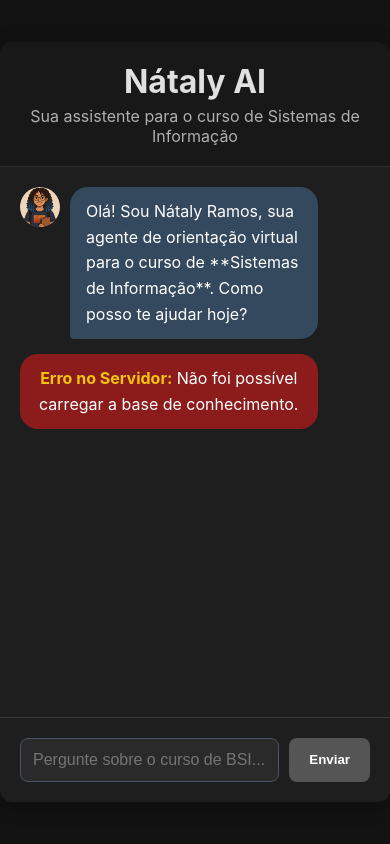
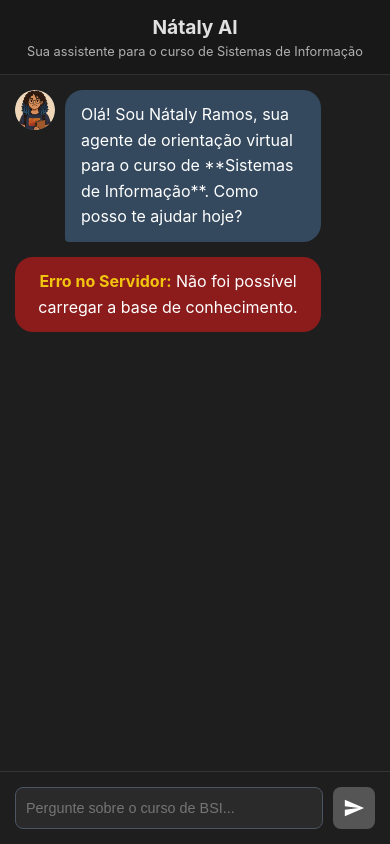
Before and after one commit to hugosb2/bsi-Agent, a Flask app: page / in a window 390 px wide. Run offline with Flask 3, Linux system fonts and the light colour scheme.

Commit message:
atualização de interface

```diff
--- a/static/css/style.css
+++ b/static/css/style.css
@@ -7,6 +7,7 @@
     --user-msg-bg: #2c3e50;
     --ai-msg-bg: #34495e;
     --error-msg-bg: #8c1c1c;
+    --border-color: rgba(255, 255, 255, 0.1);
 }
 
 body {
@@ -35,12 +36,20 @@
 header {
     padding: 20px;
     background-color: rgba(0,0,0,0.2);
-    border-bottom: 1px solid rgba(255, 255, 255, 0.1);
+    border-bottom: 1px solid var(--border-color);
     text-align: center;
 }
 
-header h1 { margin: 0; }
-header p { margin: 5px 0 0; color: var(--secondary-text-color); }
+header h1 {
+    margin: 0;
+    font-size: 1.5rem;
+}
+
+header p {
+    margin: 5px 0 0;
+    color: var(--secondary-text-color);
+    font-size: 0.9rem;
+}
 
 .chat-box {
     flex-grow: 1;
@@ -58,25 +67,52 @@
     max-width: 85%;
     line-height: 1.6;
 }
+
 .message .text {
     padding: 12px 16px;
     border-radius: 18px;
     color: white;
 }
-.message .text a { color: var(--accent-color); }
-.message .text strong { color: #f1c40f; }
-.message .text pre { background-color: #000; padding: 10px; border-radius: 8px; overflow-x: auto; }
+
+.message .text a {
+    color: var(--accent-color);
+    text-decoration: none;
+}
+.message .text a:hover {
+    text-decoration: underline;
+}
+
+.message .text strong {
+    color: #f1c40f;
+}
+
+.message .text pre {
+    background-color: #000;
+    padding: 10px;
+    border-radius: 8px;
+    overflow-x: auto;
+    white-space: pre-wrap;
+    word-wrap: break-word;
+}
 
 .user-message {
     align-self: flex-end;
     flex-direction: row-reverse;
 }
-.user-message .text { background-color: var(--user-msg-bg); border-bottom-right-radius: 4px; }
+
+.user-message .text {
+    background-color: var(--user-msg-bg);
+    border-bottom-right-radius: 4px;
+}
 
 .ai-message {
     align-self: flex-start;
 }
-.ai-message .text { background-color: var(--ai-msg-bg); border-bottom-left-radius: 4px; }
+
+.ai-message .text {
+    background-color: var(--ai-msg-bg);
+    border-bottom-left-radius: 4px;
+}
 
 .error-message .text {
     background-color: var(--error-msg-bg);
@@ -90,6 +126,7 @@
     border-radius: 50%;
     background-color: #4b5563;
     object-fit: cover;
+    flex-shrink: 0;
 }
 
 .loading-indicator {
@@ -100,21 +137,27 @@
     font-style: italic;
     color: var(--secondary-text-color);
 }
+
 .spinner {
-    width: 20px; height: 20px;
+    width: 20px;
+    height: 20px;
     border: 3px solid rgba(255, 255, 255, 0.3);
     border-top-color: var(--accent-color);
     border-radius: 50%;
     animation: spin 1s linear infinite;
 }
-@keyframes spin { to { transform: rotate(360deg); } }
+
+@keyframes spin {
+    to { transform: rotate(360deg); }
+}
 
 .message-form {
     display: flex;
     padding: 20px;
-    border-top: 1px solid rgba(255, 255, 255, 0.1);
+    border-top: 1px solid var(--border-color);
     gap: 10px;
 }
+
 #user-input {
     flex-grow: 1;
     padding: 12px;
@@ -123,10 +166,18 @@
     background-color: #2a2a2a;
     color: var(--primary-text-color);
     font-size: 1rem;
+    transition: border-color 0.2s;
 }
-#user-input:focus { outline: none; border-color: var(--accent-color); }
+
+#user-input:focus {
+    outline: none;
+    border-color: var(--accent-color);
+}
+
 #send-button {
-    padding: 12px 20px;
+    padding: 12px;
+    width: 48px;
+    height: 48px;
     border-radius: 8px;
     border: none;
     background-color: var(--accent-color);
@@ -134,6 +185,67 @@
     font-weight: bold;
     cursor: pointer;
     transition: background-color 0.2s;
+    display: flex;
+    justify-content: center;
+    align-items: center;
 }
-#send-button:hover:not(:disabled) { background-color: #45a049; }
-#send-button:disabled { background-color: #555; cursor: not-allowed; }
+
+#send-button svg {
+    width: 24px;
+    height: 24px;
+    fill: white;
+}
+
+#send-button:hover:not(:disabled) {
+    background-color: #45a049;
+}
+
+#send-button:disabled {
+    background-color: #555;
+    cursor: not-allowed;
+}
+
+/* --- Responsive Design for Mobile --- */
+@media (max-width: 768px) {
+    body {
+        height: 100%;
+    }
+
+    .chat-container {
+        height: 100vh;
+        max-height: 100vh;
+        border-radius: 0;
+        box-shadow: none;
+    }
+
+    header {
+        padding: 15px;
+    }
+
+    header h1 {
+        font-size: 1.2rem;
+    }
+
+    header p {
+        font-size: 0.8rem;
+    }
+
+    .chat-box {
+        padding: 15px;
+    }
+
+    .message-form {
+        padding: 15px;
+    }
+
+    #user-input {
+        padding: 10px;
+        font-size: 0.9rem;
+    }
+
+    #send-button {
+        width: 42px;
+        height: 42px;
+        padding: 10px;
+    }
+}
--- a/templates/index.html
+++ b/templates/index.html
@@ -35,7 +35,11 @@
 
         <form id="message-form" class="message-form">
             <input type="text" id="user-input" placeholder="Pergunte sobre o curso de BSI..." autocomplete="off" required {% if error %}disabled{% endif %}>
-            <button type="submit" id="send-button" {% if error %}disabled{% endif %}>Enviar</button>
+            <button type="submit" id="send-button" title="Enviar" {% if error %}disabled{% endif %}>
+                <svg viewBox="0 0 24 24">
+                    <path d="M2.01 21L23 12 2.01 3 2 10l15 2-15 2z"></path>
+                </svg>
+            </button>
         </form>
     </div>
 
```
